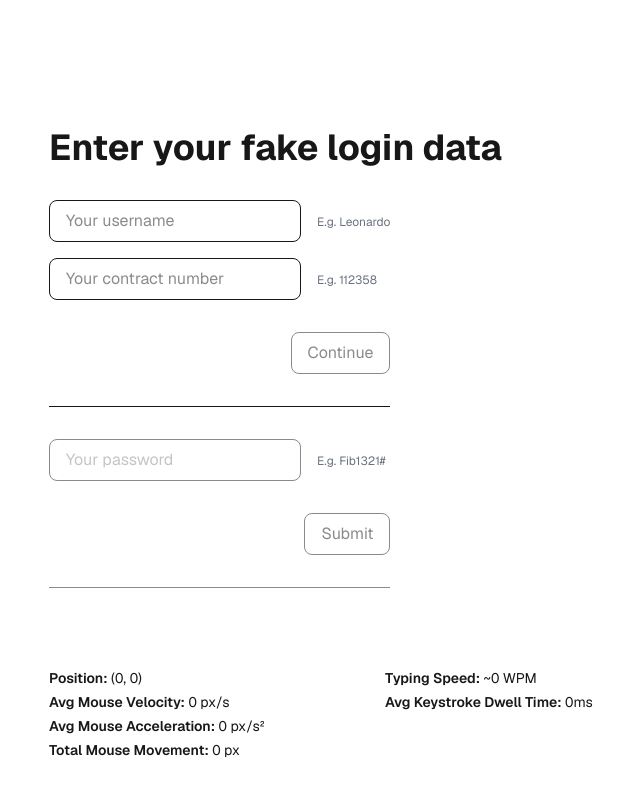
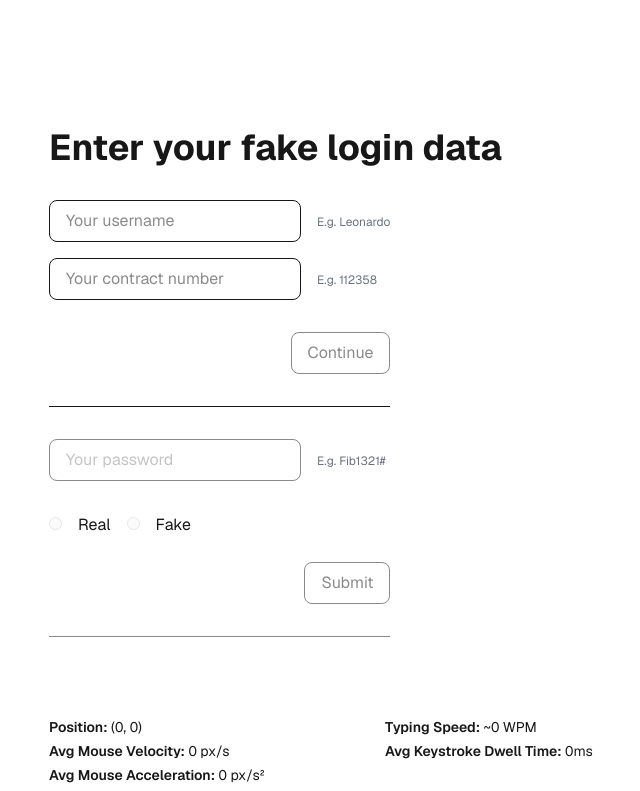
Before and after one commit to sallvi/behavior-profiling, a Next.js app: page / in a window 1280 px wide. Shown: the top 791 px of the page, without its empty margins (271-911 px from the left). Built offline with nearby package versions, Linux system fonts and the light colour scheme.

Commit message:
Add fake/real radio

```diff
--- a/app/page.tsx
+++ b/app/page.tsx
@@ -51,6 +51,7 @@ export default function Home() {
   const [username, setUsername] = useState("");
   const [contract, setContract] = useState("");
   const [password, setPassword] = useState("");
+  const [type, setType] = useState("");
   const [enabled, setEnabled] = useState(false);
 
   const [payload, setPayload] = useState("");
@@ -83,6 +84,7 @@ export default function Home() {
         screenResolution: deviceFingerprint ? `${deviceFingerprint.screen.width}x${deviceFingerprint.screen.height}` : undefined,
         windowSize: `${windowSize.width}x${windowSize.height}`,
         timezone: deviceFingerprint?.timezone.name,
+        type
     })
     await fetch('/api/save', {
       method: 'POST',
@@ -107,7 +109,7 @@ export default function Home() {
     return !username || !contract;
   }
   function isForm2Empty() {
-    return !password
+    return !password || type === "";
   }
 
   // Mouse tracking with acceleration calculation
@@ -395,6 +397,30 @@ export default function Home() {
               <small className="text-gray-500 text-xs">E.g. Fib1321#</small>
             </div>
           </div>
+          <div className="mt-4">
+          <div className="flex gap-4">
+            <label>
+              <input
+                type="radio"
+                name="type"
+                value="real"
+                disabled={!enabled || isFormEmpty()}
+                onChange={ e => setType(e.target.value) }
+              />
+              Real
+            </label>
+            <label>
+              <input
+                type="radio"
+                name="type"
+                value="fake"
+                disabled={!enabled || isFormEmpty()}
+                onChange={ e => setType(e.target.value) }
+              />
+              Fake
+            </label>
+          </div>
+        </div>
           <div className="flex gap-2 justify-end mt-4">
             <button
               type="submit"
```
